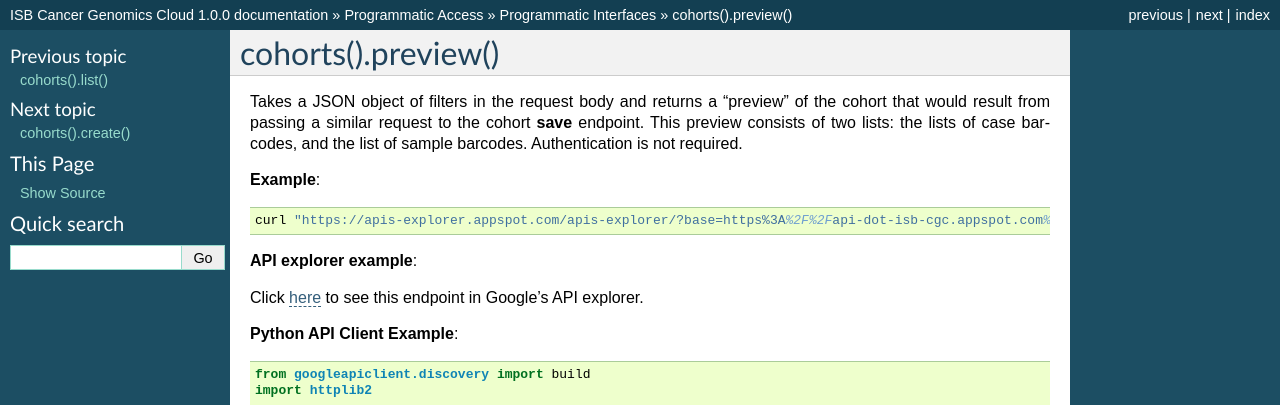
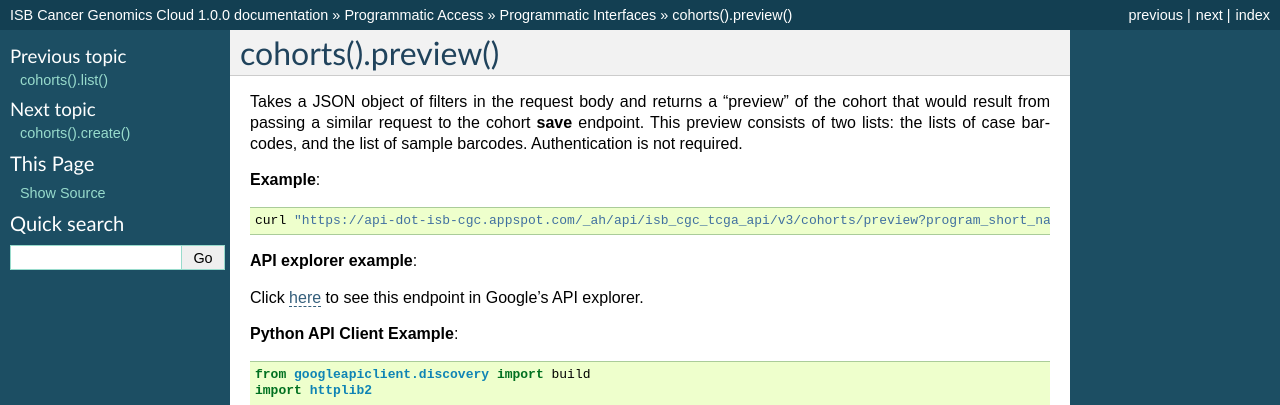
Before and after one commit to isb-cgc/readthedocs, a Sphinx documentation site: the page built from docs/source/sections/progapi/progapi3_tcga/cohorts_preview.rst, in a window 1280 px wide and 900 px high. Shown: the top 405 px of the window. Built offline with Sphinx 7.4.7, drawn with Linux system fonts in a browser that asks for light colours; pages that are not in the unit, such as notebooks, are missing from menus; some of the changed lines change nothing that is shown.

Commit message:
curl example old

```diff
--- a/docs/source/sections/progapi/progapi3_tcga/cohorts_preview.rst
+++ b/docs/source/sections/progapi/progapi3_tcga/cohorts_preview.rst
@@ -4,7 +4,7 @@ Takes a JSON object of filters in the request body and returns a "preview" of th
 
 **Example**::
 
-	curl "https://apis-explorer.appspot.com/apis-explorer/?base=https%3A%2F%2Fapi-dot-isb-cgc.appspot.com%2F_ah%2Fapi#p/isb_cgc_tcga_api/v3/isb_cgc_tcga_api.cohorts.preview?_h=4&resource=%257B%250A++%2522Clinical%2522%253A+%250A++%257B%250A++++%2522gender%2522%253A+%250A++++%255B%2522male%2522%250A++++%255D%252C%250A++++%2522vital_status%2522%253A+%250A++++%255B%2522alive%2522%250A++++%255D%250A++%257D%250A%257D&"
+	curl "https://api-dot-isb-cgc.appspot.com/_ah/api/isb_cgc_tcga_api/v3/cohorts/preview?program_short_name=TCGA-UCS&program_short_name=TCGA-CESC&age_at_diagnosis_lte=20"
 
 **API explorer example**:
 
```
